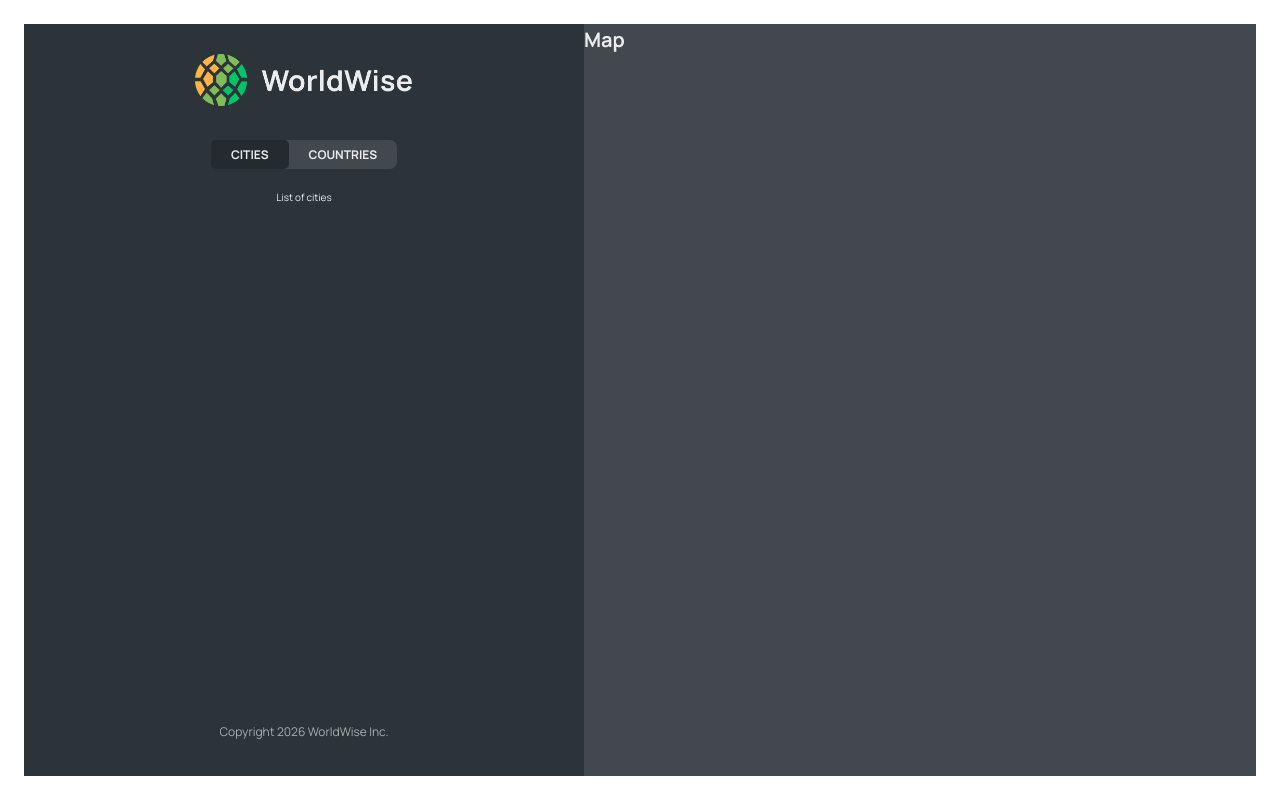
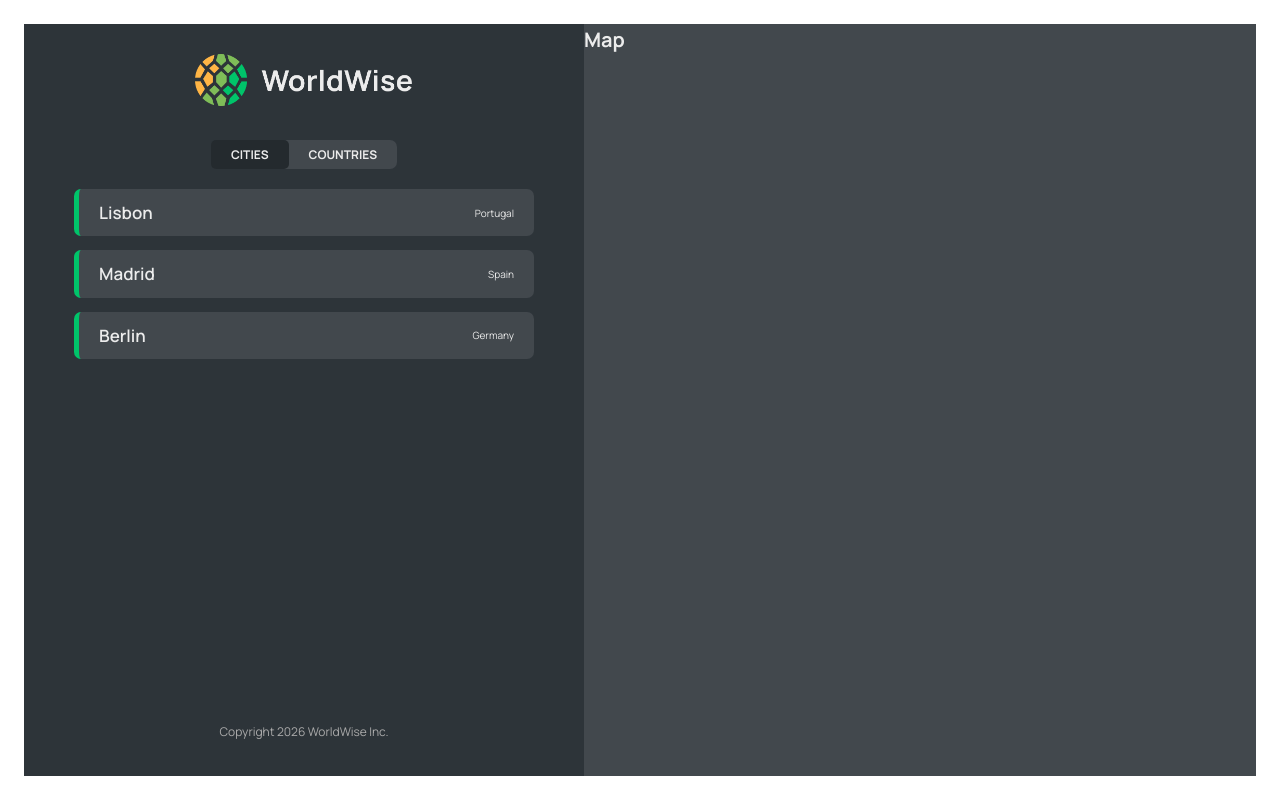
Before and after one commit to BrandonMoran11/worldwise, a React (Vite) app: page /app/cities in a window 1280 px wide. Built offline with nearby package versions, Linux system fonts and the light colour scheme; data requests are answered from the project's data file.

Commit message:
feat: implement CityList component and integrate json-server data fetching in App

```diff
--- a/package.json
+++ b/package.json
@@ -7,9 +7,12 @@
     "dev": "vite",
     "build": "vite build",
     "lint": "eslint .",
-    "preview": "vite preview"
+    "preview": "vite preview",
+    "server": "json-server --port 5000 --watch data/cities.json"
   },
   "dependencies": {
+    "json-server": "1.0.0-beta.15",
+    "prop-types": "^15.8.1",
     "react": "^19.2.6",
     "react-dom": "^19.2.6",
     "react-router-dom": "^7.15.0"
--- a/src/App.jsx
+++ b/src/App.jsx
@@ -1,12 +1,33 @@
 import { BrowserRouter, Routes, Route } from "react-router-dom";
+import { useEffect, useState } from "react";
 import HomePage from "./pages/HomePage";
 import Product from "./pages/Product";
 import Pricing from "./pages/Pricing";
 import Login from "./pages/Login";
 import PageNotFound from "./pages/PageNotFound";
 import AppLayout from "./pages/AppLayout";
+import CityList from "./components/CityList";
+
+const URL = "http://localhost:5000";
 
 function App() {
+  const [cities, setCities] = useState([]);
+  const [isLoading, setIsLoading] = useState(false);
+  useEffect(function () {
+    async function fetchCities() {
+      setIsLoading(true);
+      try {
+        const res = await fetch(`${URL}/cities`);
+        const data = await res.json();
+        setCities(data);
+      } catch (err) {
+        alert(err.message);
+      } finally {
+        setIsLoading(false);
+      }
+    }
+    fetchCities();
+  }, []);
   return (
     <BrowserRouter>
       <Routes>
@@ -15,8 +36,14 @@ function App() {
         <Route path="/pricing" element={<Pricing />} />
         <Route path="/login" element={<Login />} />
         <Route path="/app" element={<AppLayout />}>
-          <Route index element={<p>List</p>} />
-          <Route path="cities" element={<p>List of cities</p>} />
+          <Route
+            index
+            element={<CityList cities={cities} isLoading={isLoading} />}
+          />
+          <Route
+            path="cities"
+            element={<CityList cities={cities} isLoading={isLoading} />}
+          />
           <Route path="countries" element={<p>List of countries</p>} />
           <Route path="form" element={<p>Form</p>} />
         </Route>
--- /dev/null
+++ b/src/components/CityItem.jsx
@@ -0,0 +1,17 @@
+import PropTypes from "prop-types";
+import styles from "./CityItem.module.css";
+
+function CityItem({ city }) {
+  return (
+    <li className={styles.cityItem}>
+      <h3 className={styles.name}>{city.cityName}</h3>
+      <span className={styles.country}>{city.country}</span>
+    </li>
+  );
+}
+
+CityItem.propTypes = {
+  city: PropTypes.object,
+};
+
+export default CityItem;
--- /dev/null
+++ b/src/components/CityList.jsx
@@ -0,0 +1,29 @@
+import PropTypes from "prop-types";
+import styles from "./CityList.module.css";
+import Spinner from "./Spinner";
+import CityItem from "./CityItem";
+import Message from "./Message";
+
+function CityList({ cities, isLoading }) {
+  if (isLoading) return <Spinner />;
+
+  if (!cities.length)
+    return (
+      <Message message="Add your first city by clicking on a city on the map" />
+    );
+
+  return (
+    <ul className={styles.cityList}>
+      {cities.map((city) => (
+        <CityItem city={city} key={city.id} />
+      ))}
+    </ul>
+  );
+}
+
+CityList.propTypes = {
+  cities: PropTypes.array,
+  isLoading: PropTypes.bool,
+};
+
+export default CityList;
--- a/src/components/Message.jsx
+++ b/src/components/Message.jsx
@@ -1,3 +1,4 @@
+import PropTypes from "prop-types";
 import styles from "./Message.module.css";
 
 function Message({ message }) {
@@ -8,4 +9,8 @@ function Message({ message }) {
   );
 }
 
+Message.propTypes = {
+  message: PropTypes.string,
+};
+
 export default Message;
```
Also changed, not shown: 1 other file (tests, documents, lock files or other folders).
